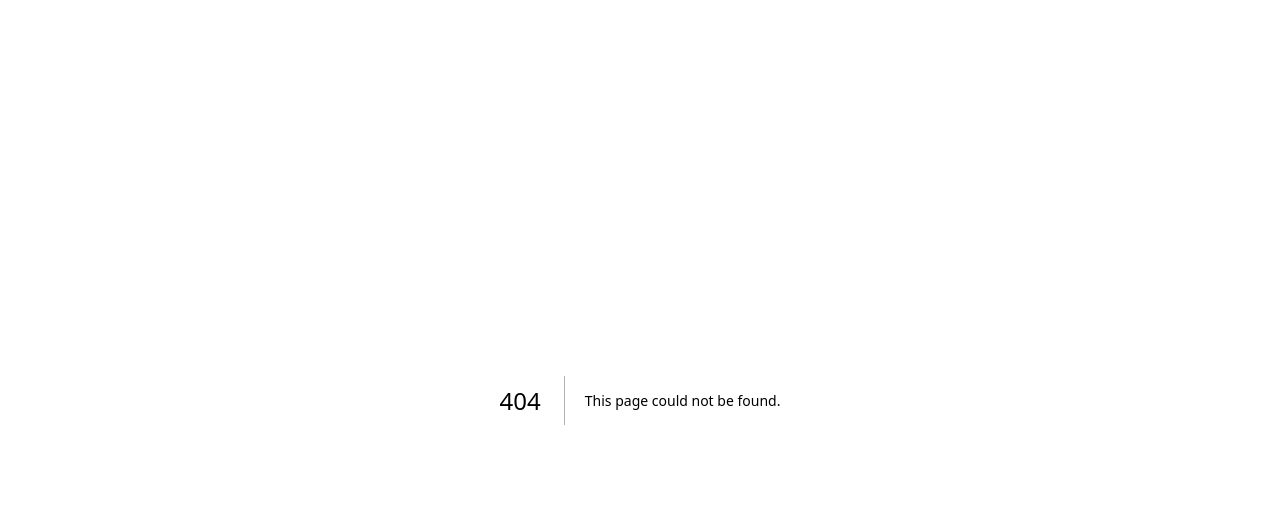
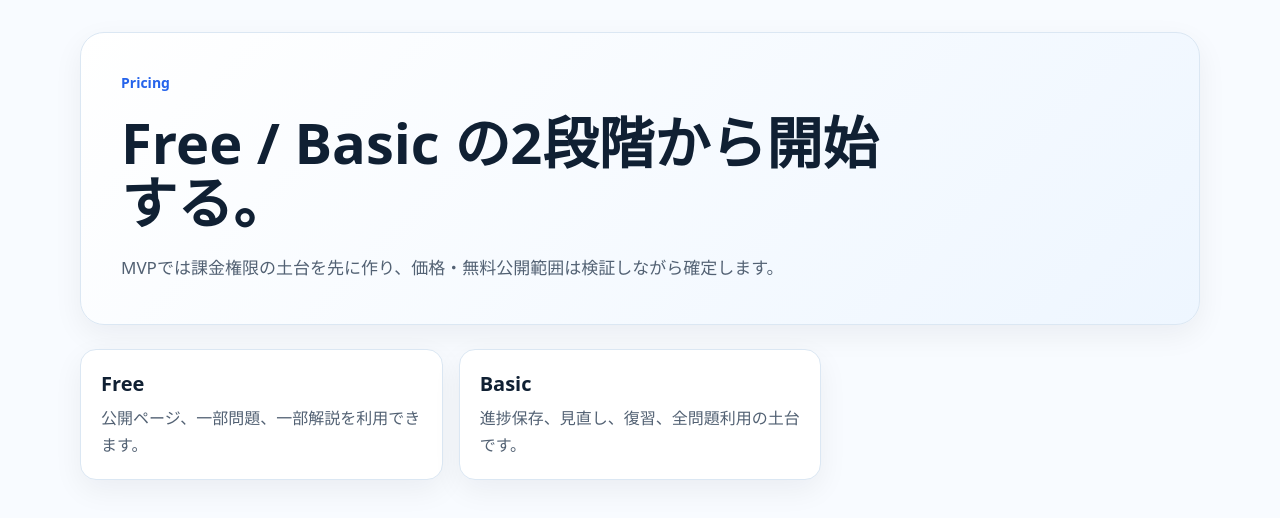
Before and after one commit to Shota-Zaki/License-Base, a Next.js app in the folder apps/web/: page /pricing in a window 1280 px wide. Before the commit this address had no page. Shown: the top 518 px of the page. Built offline with nearby package versions, Linux system fonts and the light colour scheme.

Commit message:
web: add pricing page

```diff
--- /dev/null
+++ b/apps/web/app/pricing/page.tsx
@@ -0,0 +1,24 @@
+export default function PricingPage() {
+  return (
+    <main className="page-shell">
+      <section className="hero">
+        <div className="eyebrow">Pricing</div>
+        <h1>Free / Basic の2段階から開始する。</h1>
+        <p>
+          MVPでは課金権限の土台を先に作り、価格・無料公開範囲は検証しながら確定します。
+        </p>
+      </section>
+
+      <section className="card-grid">
+        <article className="card">
+          <h2>Free</h2>
+          <p>公開ページ、一部問題、一部解説を利用できます。</p>
+        </article>
+        <article className="card">
+          <h2>Basic</h2>
+          <p>進捗保存、見直し、復習、全問題利用の土台です。</p>
+        </article>
+      </section>
+    </main>
+  );
+}
```
